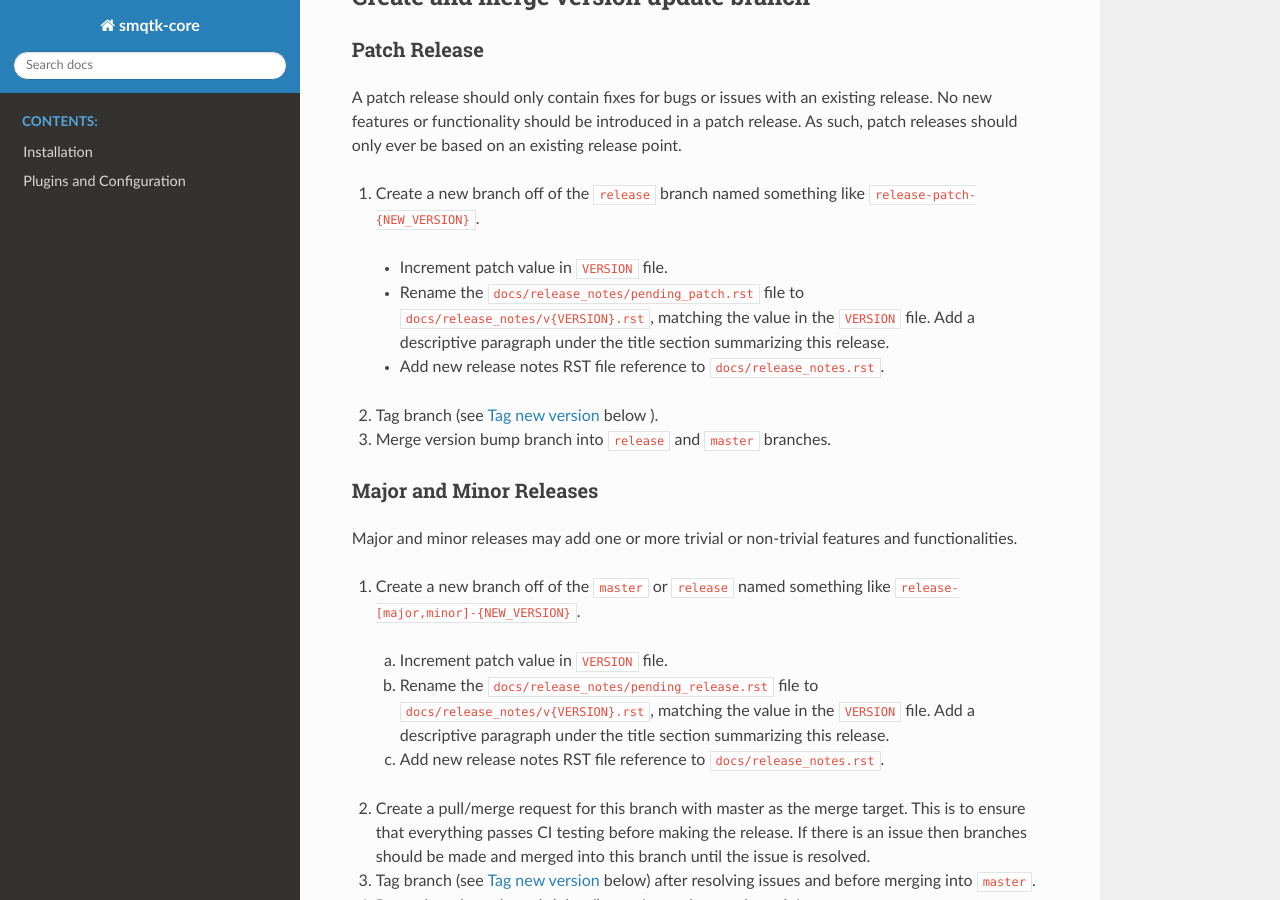
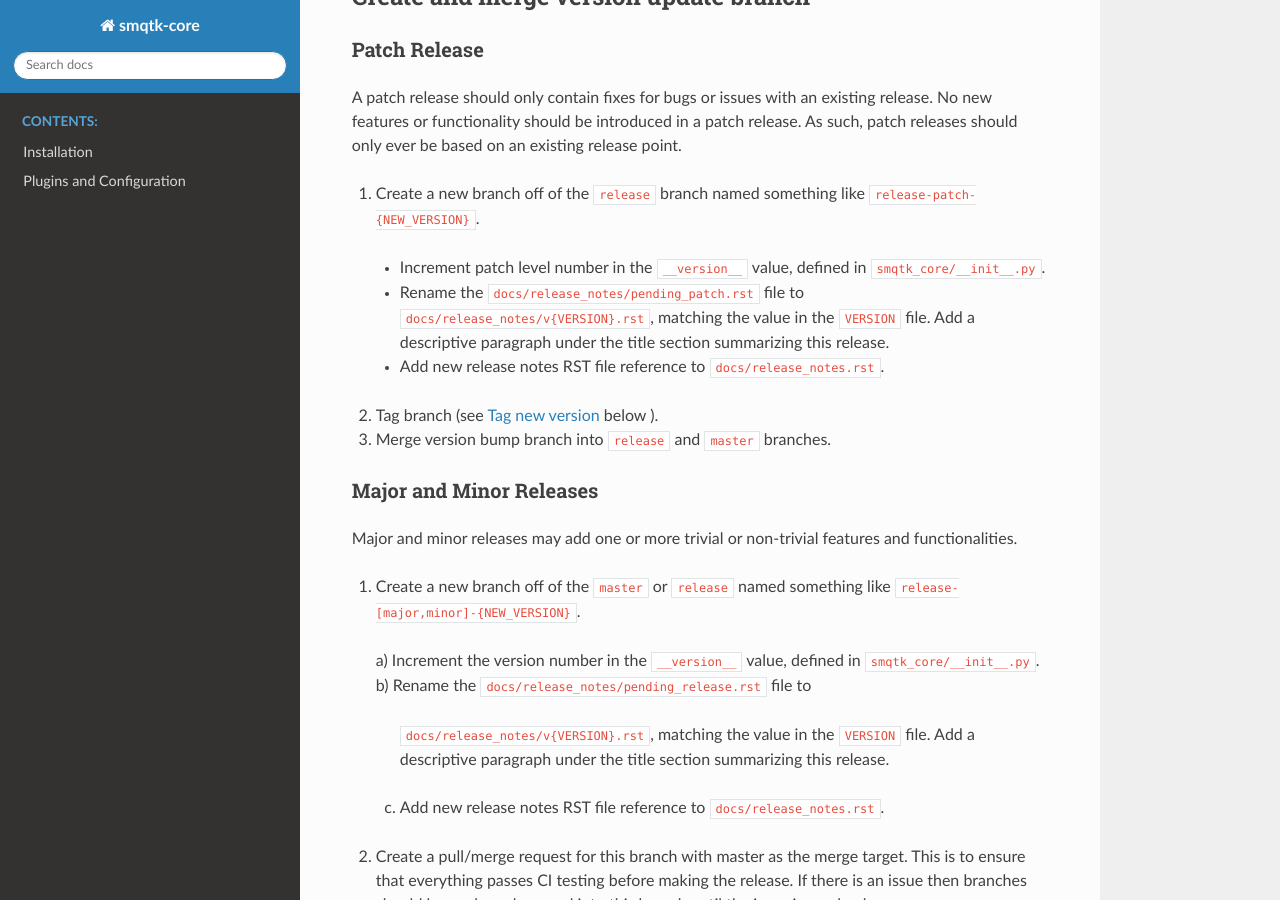
Before and after one commit to Kitware/SMQTK-Core, a Sphinx documentation site: the page built from docs/release_process.rst, in a window 1280 px wide and 900 px high, scrolled down 325 px. Built offline with Sphinx 7.4.7 and the Read the Docs theme 2.0.0, drawn with Linux system fonts in a browser that asks for light colours; pages that are not in the unit, such as notebooks, are missing from menus.

Commit message:
Replace mention of VERSION file with __version__ property

```diff
--- a/docs/release_process.rst
+++ b/docs/release_process.rst
@@ -24,7 +24,8 @@ As such, patch releases should only ever be based on an existing release point.
 1. Create a new branch off of the ``release`` branch named something like
    ``release-patch-{NEW_VERSION}``.
 
-  - Increment patch value in ``VERSION`` file.
+  - Increment patch level number in the ``__version__`` value, defined in
+    ``smqtk_core/__init__.py``.
   - Rename the ``docs/release_notes/pending_patch.rst`` file to
     ``docs/release_notes/v{VERSION}.rst``, matching the value in the
     ``VERSION`` file.  Add a descriptive paragraph under the title section
@@ -42,7 +43,8 @@ and functionalities.
 1. Create a new branch off of the ``master`` or ``release`` named something
    like ``release-[major,minor]-{NEW_VERSION}``.
 
-  a) Increment patch value in ``VERSION`` file.
+  a) Increment the version number in the ``__version__`` value, defined in
+  ``smqtk_core/__init__.py``.
   b) Rename the ``docs/release_notes/pending_release.rst`` file to
      ``docs/release_notes/v{VERSION}.rst``, matching the value in the
      ``VERSION`` file.  Add a descriptive paragraph under the title section
```
